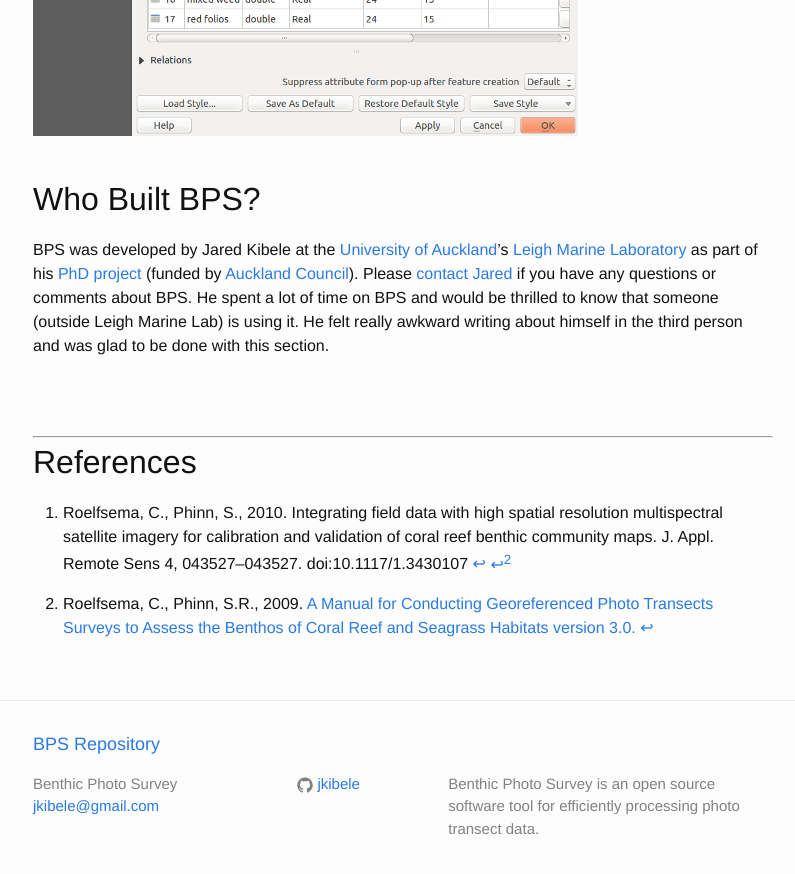
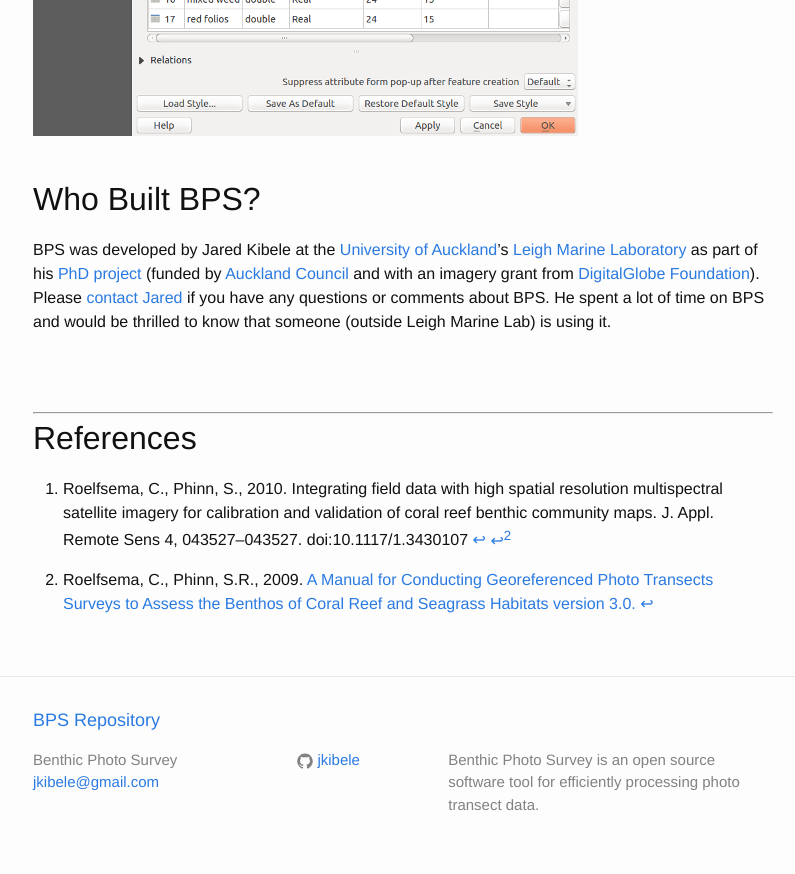
Before and after one commit to jkibele/benthic_photo_survey, a Jekyll site: the page built from about.md, in a window 1280 px wide and 900 px high, scrolled down 2271 px. Shown: the top 874 px of the window, without its empty margins (237-1032 px from the left). Built offline with Jekyll 4.4.1, drawn with Linux system fonts in a browser that asks for light colours.

Commit message:
Added mention of DigitalGlobe Foundation imagery grant.

```diff
--- a/about.md
+++ b/about.md
@@ -35,7 +35,7 @@ Once you have fully attributed your photos with BPS, you an export a point shape
 
 ## Who Built BPS?
 
-BPS was developed by Jared Kibele at the [University of Auckland](https://www.auckland.ac.nz/en.html)'s [Leigh Marine Laboratory](http://www.marine.auckland.ac.nz/en/about/our-institute/leigh-marine-laboratory.html) as part of his [PhD project](http://www.marine.auckland.ac.nz/en/about/our-people/phd-and-msc-students/jared-kibele.html) (funded by [Auckland Council](http://www.aucklandcouncil.govt.nz/EN/Pages/default.aspx)). Please [contact Jared](mailto:jkibele@gmail.com) if you have any questions or comments about BPS. He spent a lot of time on BPS and would be thrilled to know that someone (outside Leigh Marine Lab) is using it. He felt really awkward writing about himself in the third person and was glad to be done with this section.
+BPS was developed by Jared Kibele at the [University of Auckland](https://www.auckland.ac.nz/en.html)'s [Leigh Marine Laboratory](http://www.marine.auckland.ac.nz/en/about/our-institute/leigh-marine-laboratory.html) as part of his [PhD project](http://www.marine.auckland.ac.nz/en/about/our-people/phd-and-msc-students/jared-kibele.html) (funded by [Auckland Council](http://www.aucklandcouncil.govt.nz/EN/Pages/default.aspx) and with an imagery grant from [DigitalGlobe Foundation](http://www.digitalglobefoundation.org/)). Please [contact Jared](mailto:jkibele@gmail.com) if you have any questions or comments about BPS. He spent a lot of time on BPS and would be thrilled to know that someone (outside Leigh Marine Lab) is using it.
 
 <br /><br />
 
```
